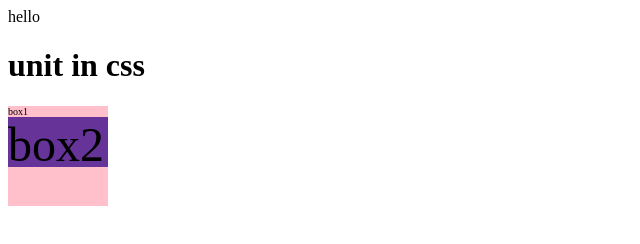
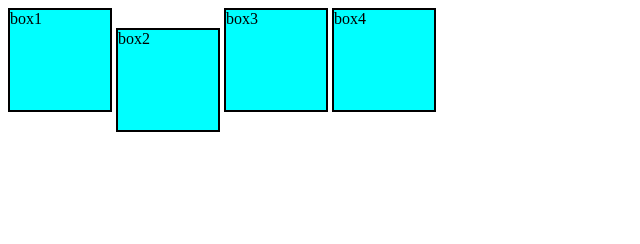
Before and after one commit to Sonukumar201995/css_practice-02, a plain HTML site: page index.html in a window 1280 px wide. Shown: the whole page, without its empty margins (0-640 px from the left). Drawn offline with Linux system fonts and the light colour scheme.

Commit message:
position in css

```diff
--- a/index.html
+++ b/index.html
@@ -7,10 +7,9 @@
     <link rel="stylesheet" href="style.css">
 </head>
 <body>
-    hello
-    <h1>unit in css</h1>
-    <div  id="box1">box1
-        <div id="box2">box2</div>
-    </div>
+   <div id="box1">box1</div>
+   <div id="box2">box2</div>
+   <div id="box3">box3</div>
+   <div id="box4">box4</div>
 </body>
 </html>
--- a/style.css
+++ b/style.css
@@ -1,14 +1,13 @@
-#box1{
+div
+{
     height: 100px;
     width: 100px;
-    background-color: pink;
-    font-size: 10px;
+    background-color: aqua;
+    border: 2px solid black;
+    display: inline-block;
 }
-
 #box2
 {
-    height: 50px;
-    width: 100%;
-    background-color: rebeccapurple;
-    font-size: 3rem;
+    position: relative;
+    top: 20px;
 }
```
